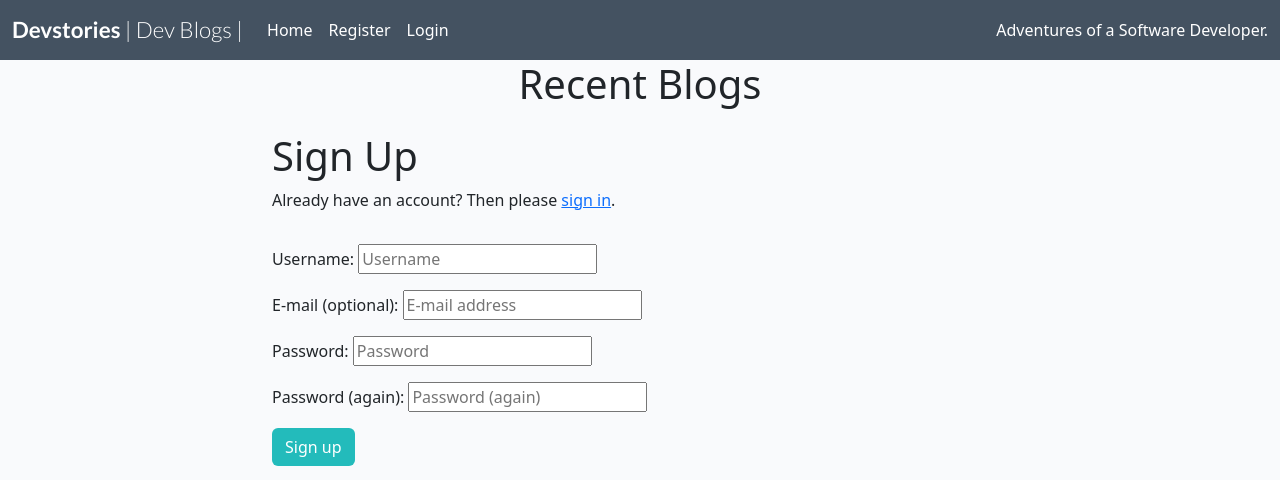
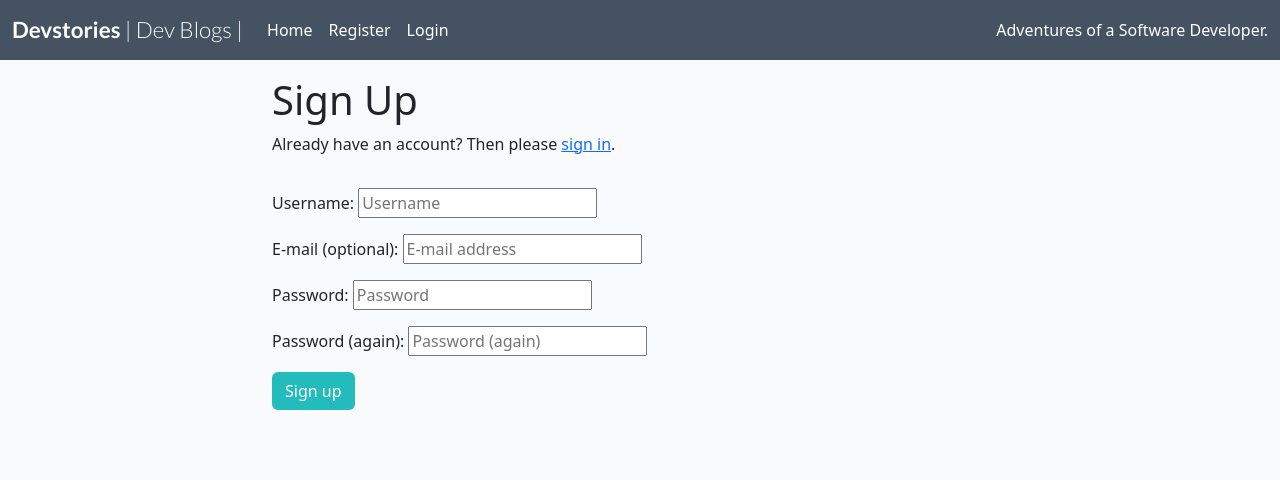
Before and after one commit to owenbcoding/old-p4, a Django app: page /account/signup/ in a window 1280 px wide. Shown: the top 480 px of the page. Run offline with Django 3.2, Linux system fonts and the light colour scheme.

Commit message:
removed h1 tag from main content

```diff
--- a/templates/base.html
+++ b/templates/base.html
@@ -68,7 +68,6 @@
     </nav>
 
     <main class="flex-shrink-0 main-bg">
-        <h1 class="text-center">Recent Blogs</h1>
         {% block content %}
         <!-- Content Goes here -->
         {% endblock content %}
```
